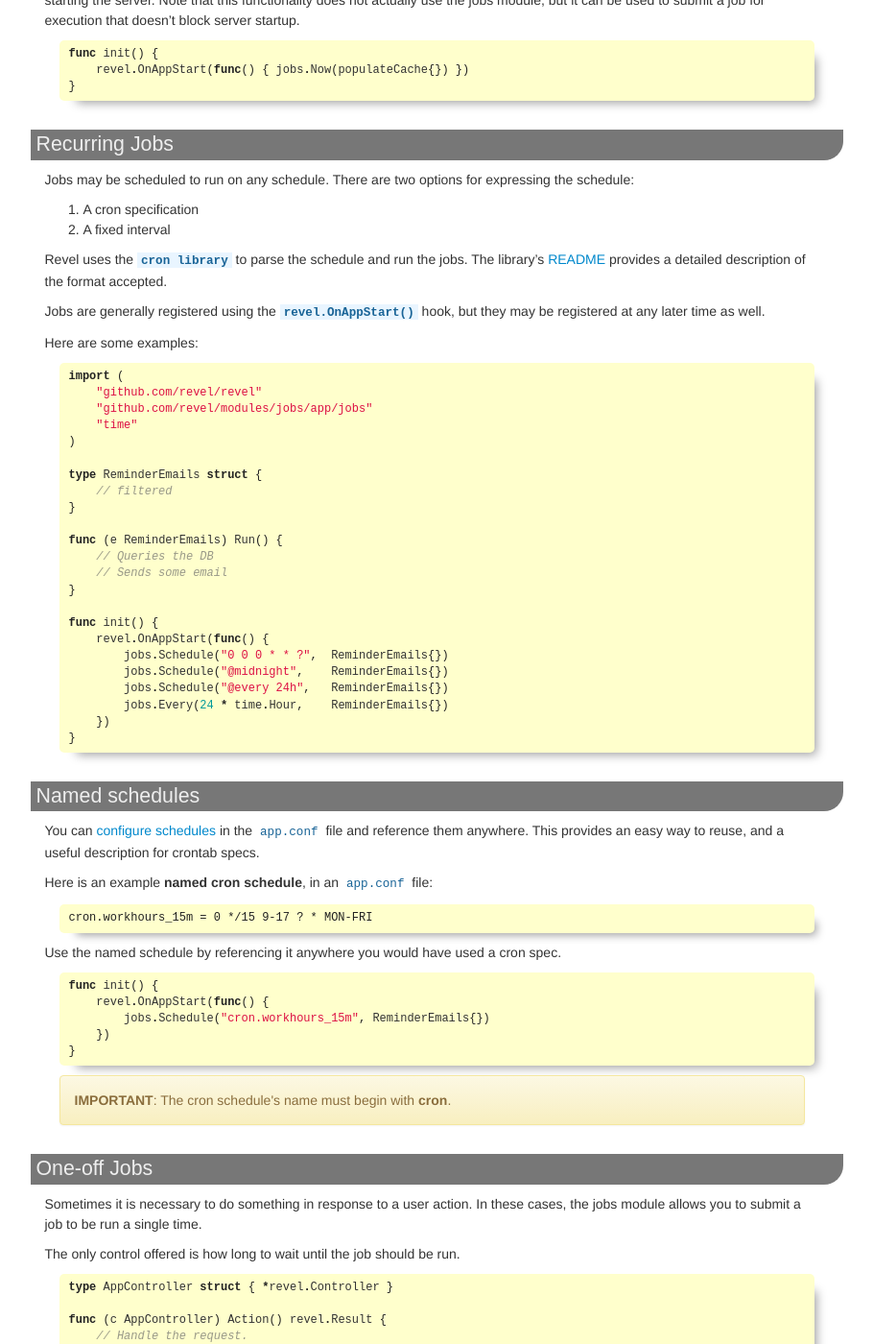
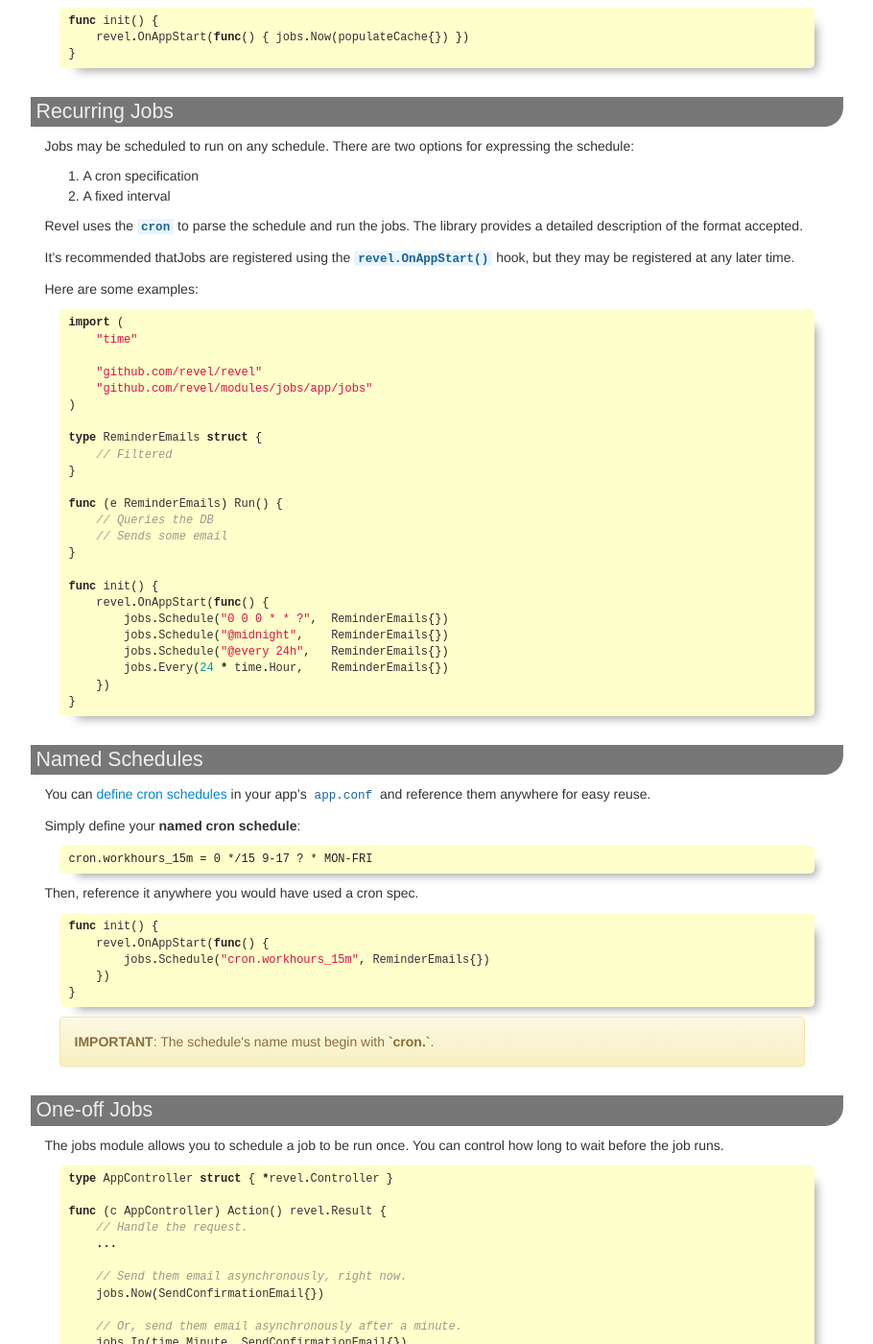
Before and after one commit to revel/revel.github.io, a Jekyll site: the page built from modules/jobs.md, in a window 1280 px wide and 1400 px high, scrolled down 1119 px. Shown: the whole window at 96% size, without its empty margins (331-1241 px from the left). Built offline with Jekyll 4.4.1, drawn with Linux system fonts in a browser that asks for light colours; nearby versions of some CDN libraries; some of the changed text lies outside the part shown.

Commit message:
Cleanup content

````diff
--- a/modules/jobs.md
+++ b/modules/jobs.md
@@ -8,11 +8,11 @@ github:
 ---
 
 The Revel [`Jobs`](https://godoc.org/github.com/revel/modules/jobs/app/jobs) module
-is for performing work asynchronously outside of the request flow.
+enables performing tasks asynchronously, outside of the request flow.
 
-The **job** is either:
-- A [recurring task](#jobs), eg updating a 5 min ticker
-- A [one-off task](#OneOff), such as sending emails or updating a leger or cashe
+A **job** is either:
+- [Recurring](#RecurringJobs), e.g. generating a daily report
+- [One-off](#OneOffJobs), e.g. sending emails, updating a ledger, or creating a cache
 
 ## Config
 
@@ -25,12 +25,10 @@ To activate add `module.jobs` to the [app.conf](/manual/appconf.html) file:
 module.jobs = github.com/revel/modules/jobs
 ```
 
-Additionally, in order to access the job monitoring page, you will need to add
-`/@jobs` to the `conf/routes` to browse to url:
+Additionally, in order to access the job monitoring page, you will need to add the module's routes to your app's `conf/routes`:
 
 ```
-    // url = /@jobs
-	module:jobs
+module:jobs
 ```
 
 ## Options
@@ -38,17 +36,16 @@ Additionally, in order to access the job monitoring page, you will need to add
 There are some [configuration settings](/manual/appconf.html#jobs) that place some limitations
 job and its run, explained below with default values:
 
-- [`jobs.pool = 10`](appconf.html#jobspool) - The number of jobs allowed to run simultaneously/concurrently
-- [`jobs.selfconcurrent = false`](appconf.html#jobsselfconcurrent) - Allow a job to run only if previous instances are done
-- [`jobs.acceptproxyaddress = false`](appconf#jobsacceptproxyaddress) - Accept `X-Forwarded-For` header value (which is spoofable) to allow or deny status page access
+- [`jobs.pool = 10`](/manual/appconf.html#jobspool) - The number of jobs allowed to run simultaneously/concurrently
+- [`jobs.selfconcurrent = false`](/manual/appconf.html#jobsselfconcurrent) - Allow a job to run only if previous instances are done
+- [`jobs.acceptproxyaddress = false`](/manual/appconf#jobsacceptproxyaddress) - Accept `X-Forwarded-For` header value (which is spoofable) to allow or deny status page access
 
 ## Implementing Jobs
 
-To create a Job, implement the [`cron.Job`](https://github.com/robfig/cron/) interface.  The
+To create a Job, implement the [`cron.Job`]( https://github.com/revel/cron/blob/master/cron.go) interface.  The
 [`Job`](https://godoc.org/github.com/revel/modules/jobs/app/jobs#Job) interface has the following signature:
 
 {% highlight go %}
-// https://github.com/robfig/cron/blob/master/cron.go
 type Job interface {
 	Run()
 }
@@ -64,7 +61,7 @@ func (j MyJob) Run() {
 }
 {% endhighlight %}
 
-## Startup jobs
+## Startup Jobs
 
 To run a task on application startup, use
 [`revel.OnAppStart()`](https://godoc.org/github.com/revel/revel#OnAppStart) to register a function.
@@ -87,26 +84,25 @@ Jobs may be scheduled to run on any schedule.  There are two options for express
 1. A cron specification
 2. A fixed interval
 
-Revel uses the [`cron library`](https://godoc.org/github.com/revel/cron) to parse the
-schedule and run the jobs.  The library's
-[README](https://github.com/revel/cron/blob/master/README.md) provides a detailed
-description of the format accepted.
+Revel uses the [`cron`](https://godoc.org/github.com/revel/cron) to parse the
+schedule and run the jobs.  The library provides a detailed description of the format accepted.
 
-Jobs are generally registered using the
+It's recommended thatJobs are registered using the
 [`revel.OnAppStart()`](https://godoc.org/github.com/revel/revel#OnAppStart) hook, but they may be
-registered at any later time as well.
+registered at any later time.
 
 Here are some examples:
 
 {% highlight go %}
 import (
+    "time"
+
     "github.com/revel/revel"
     "github.com/revel/modules/jobs/app/jobs"
-    "time"
 )
 
 type ReminderEmails struct {
-    // filtered
+    // Filtered
 }
 
 func (e ReminderEmails) Run() {
@@ -126,16 +122,15 @@ func init() {
 
 <a name="NamedSchedules"></a>
 
-## Named schedules
+## Named Schedules
 
-You can [configure schedules ](appconf.html#jobs) in the [`app.conf`](appconf.html) file and reference them anywhere.
-This provides an easy way to reuse, and a useful description for crontab specs.
+You can [define cron schedules](/manual/appconf.html#jobs) in your app's [`app.conf`](/manual/appconf.html) and reference them anywhere for easy reuse.
 
-Here is an example **named cron schedule**, in an [`app.conf`](appconf.html) file:
+Simply define your **named cron schedule**:
 
     cron.workhours_15m = 0 */15 9-17 ? * MON-FRI
 
-Use the named schedule by referencing it anywhere you would have used a cron spec.
+Then, reference it anywhere you would have used a cron spec.
 
 {% highlight go %}
 func init() {
@@ -146,19 +141,16 @@ func init() {
 {% endhighlight %}
 
 <div class="alert alert-warning">
-<b>IMPORTANT</b>: The cron schedule's name must begin with <b>cron</b>.
+<b>IMPORTANT</b>: The schedule's name must begin with <b>`cron.`</b>.
 
 </div>
 
 
-<a name="OneOff"></a>
+<a name="OneOffJobs"></a>
 
 ## One-off Jobs
 
-Sometimes it is necessary to do something in response to a user action.  In these
-cases, the jobs module allows you to submit a job to be run a single time.
-
-The only control offered is how long to wait until the job should be run.
+The jobs module allows you to schedule a job to be run once. You can control how long to wait before the job runs.
 
 {% highlight go %}
 type AppController struct { *revel.Controller }
@@ -175,10 +167,9 @@ func (c AppController) Action() revel.Result {
 }
 {% endhighlight %}
 
-## Registering functions
+## Registering Job Functions
 
-It is possible to register a `func()` as a job by wrapping it in the [`jobs.Func`](https://godoc.org/github.com/revel/modules/jobs/app/jobs#Func)
-type.  For example:
+It is possible to register any `func()` as a job by wrapping it in the [`jobs.Func`](https://godoc.org/github.com/revel/modules/jobs/app/jobs#Func) type.
 
 {% highlight go %}
 func sendReminderEmails() {
@@ -198,23 +189,23 @@ func init() {
 
 The jobs module provides a status page (`/@jobs` url) that shows:
 
-- a list of the scheduled jobs it knows about
-- the current status; **IDLE** or **RUNNING**
-- the  previous and next run times
+- a list of the scheduled jobs
+- the current status (**IDLE** or **RUNNING**)
+- the previous and next run times
 
-<div class="alert alert-info">For security purposes, the status page is restricted to requests that originate
+<div class="alert alert-info">For security purposes, the status page is limited to requests that originate
 from 127.0.0.1.</div>
 
 ![Job Status Page](../img/jobs-status.png)
 
 
 
-## Constrained pool size
+## Constrained Pool Size
 
-It is possible to configure the job module to limit the number of jobs that are
-allowed to run at the same time.  This allows the developer to restrict the
+It's possible to configure the job module to limit the number of jobs that are
+allowed to run at the same time. This allows the developer to restrict the
 resources that could be potentially in use by asynchronous jobs -- typically
-interactive responsiveness is valued above asynchronous processing.  When a pool
+interactive responsiveness is valued above asynchronous processing. When a pool
 is full of running jobs, new jobs block to wait for running jobs to complete.
 
 **Implementation Note**: The implementation blocks on a channel receive, which is
````
